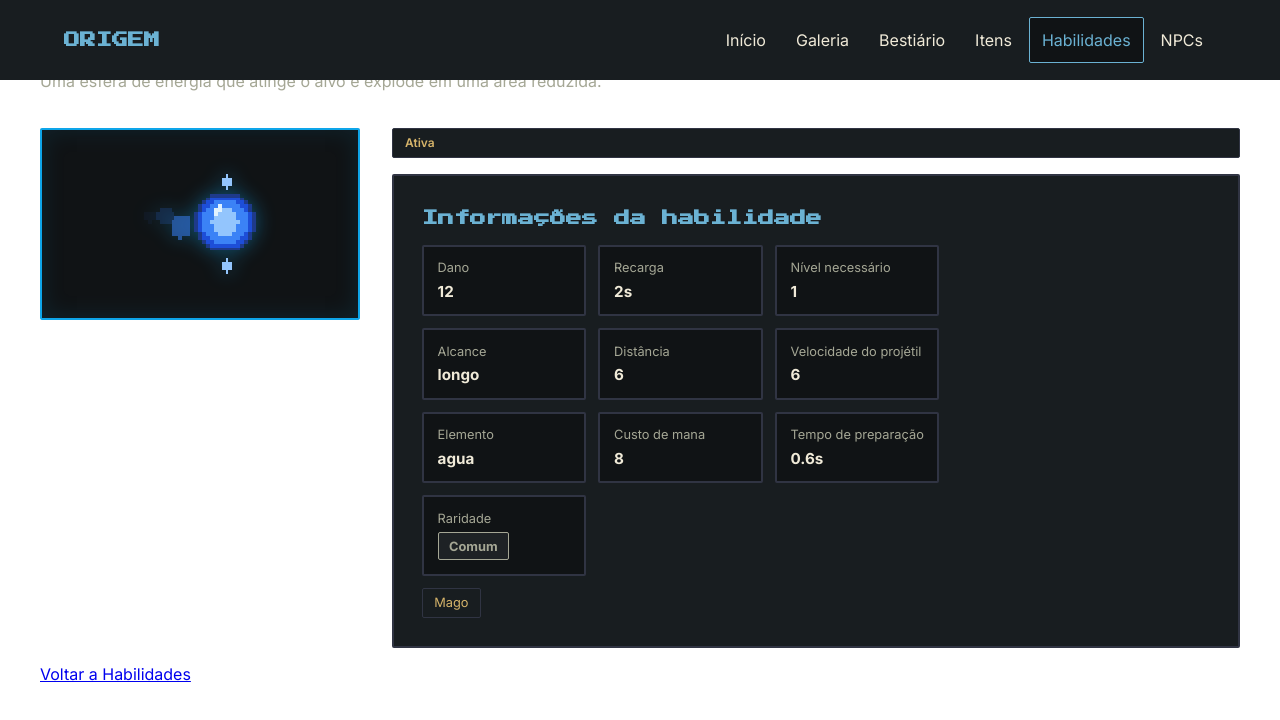
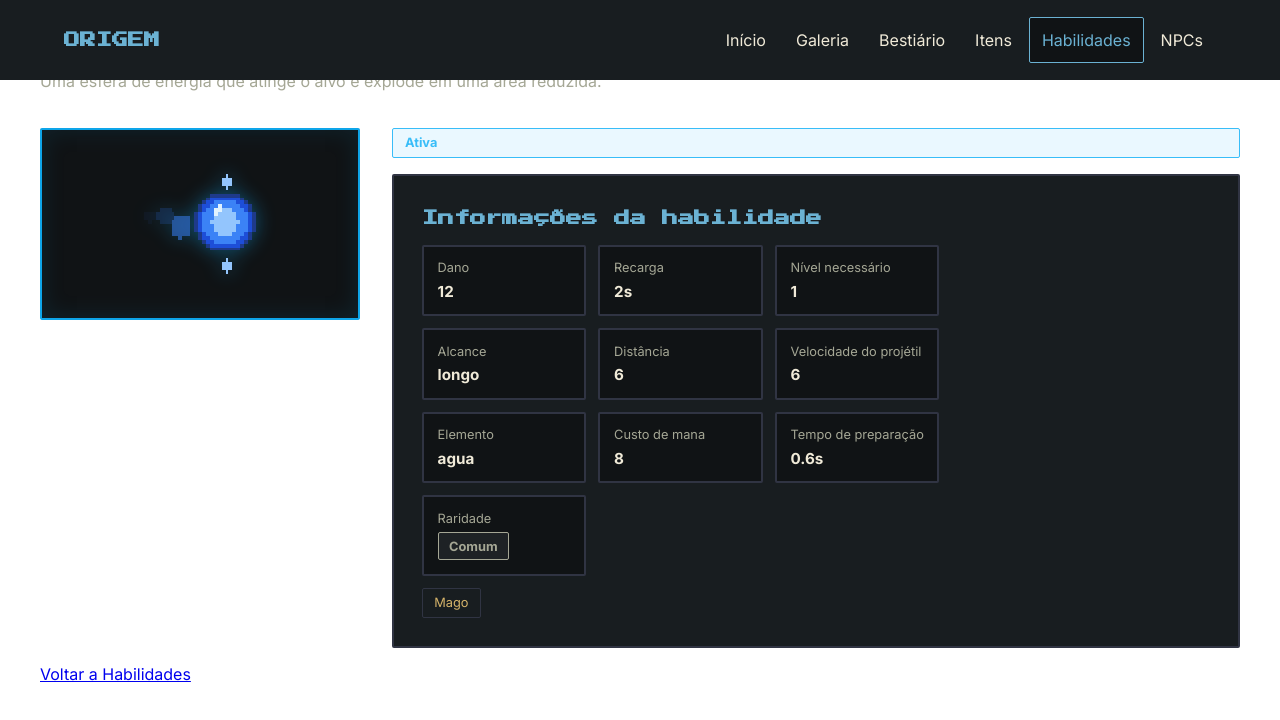
Before and after one commit to Herdes-s/ORIGEM-STUDIO, a React (Vite) app: page /habilidades/bola_de_teste in a window 1280 px wide. Shown: the top 720 px of the page. Built offline with nearby package versions, Linux system fonts and the light colour scheme.

Commit message:
feat: adiciona reutilização de tags e coloração de habilidades

```diff
--- /dev/null
+++ b/src/components/TypeBadge/TypeBadge.module.css
@@ -0,0 +1,29 @@
+.badge {
+  display: inline-flex;
+  align-self: flex-start;
+  padding: 0.4rem 0.75rem;
+  border: 1px solid currentColor;
+  border-radius: var(--radius-small);
+  font-size: 0.8rem;
+  font-weight: 700;
+}
+
+.active {
+  color: #38bdf8;
+  background-color: rgb(56 189 248 / 10%);
+}
+
+.passive {
+  color: #c084fc;
+  background-color: rgb(192 132 252 / 10%);
+}
+
+.positive {
+  color: #4ade80;
+  background-color: rgb(74 222 128 / 10%);
+}
+
+.negative {
+  color: #f87171;
+  background-color: rgb(248 113 113 / 10%);
+}
--- /dev/null
+++ b/src/components/TypeBadge/index.tsx
@@ -0,0 +1,16 @@
+import styles from "./TypeBadge.module.css";
+
+type TypeBadgeProps = {
+  type: "Ativa" | "Passiva" | "Positivo" | "Negativo";
+};
+
+const typeStyles = {
+  Ativa: styles.active,
+  Passiva: styles.passive,
+  Positivo: styles.positive,
+  Negativo: styles.negative,
+};
+
+export default function TypeBadge({ type }: TypeBadgeProps) {
+  return <span className={`${styles.badge} ${typeStyles[type]}`}>{type}</span>;
+}
--- a/src/pages/AbilityDetails/AbilityDetails.module.css
+++ b/src/pages/AbilityDetails/AbilityDetails.module.css
@@ -35,26 +35,7 @@
   );
 }
 
-.type {
-  align-self: flex-start;
-  padding: 0.4rem 0.75rem;
-  color: var(--color-secondary);
-  background-color: var(--color-surface);
-  border: 1px solid var(--color-border);
-  border-radius: var(--radius-small);
-  font-size: 0.75rem;
-  font-weight: 600;
-}
 
-.positive {
-  color: #4ade80;
-  border-color: #4ade80;
-}
-
-.negative {
-  color: #f87171;
-  border-color: #f87171;
-}
 
 .infoSection {
   display: flex;
--- a/src/pages/AbilityDetails/index.tsx
+++ b/src/pages/AbilityDetails/index.tsx
@@ -5,6 +5,7 @@ import { getAbilityById } from "../../utils/getAbilityById";
 
 import styles from "./AbilityDetails.module.css";
 import RarityBadge from "../../components/RarityBadge";
+import TypeBadge from "../../components/TypeBadge";
 
 function formatDuration(durationMs: number) {
   return `${durationMs / 1000}s`;
@@ -71,11 +72,7 @@ export default function AbilityDetails() {
           </div>
         )}
 
-        <p
-          className={`${styles.type} ${content.type === "Positivo" ? styles.positive : content.type === "Negativo" ? styles.negative : ""}`}
-        >
-          {content.type}
-        </p>
+        <TypeBadge type={content.type} />
 
         {content.type === "Ativa" && (
           <section className={styles.infoSection}>
```
